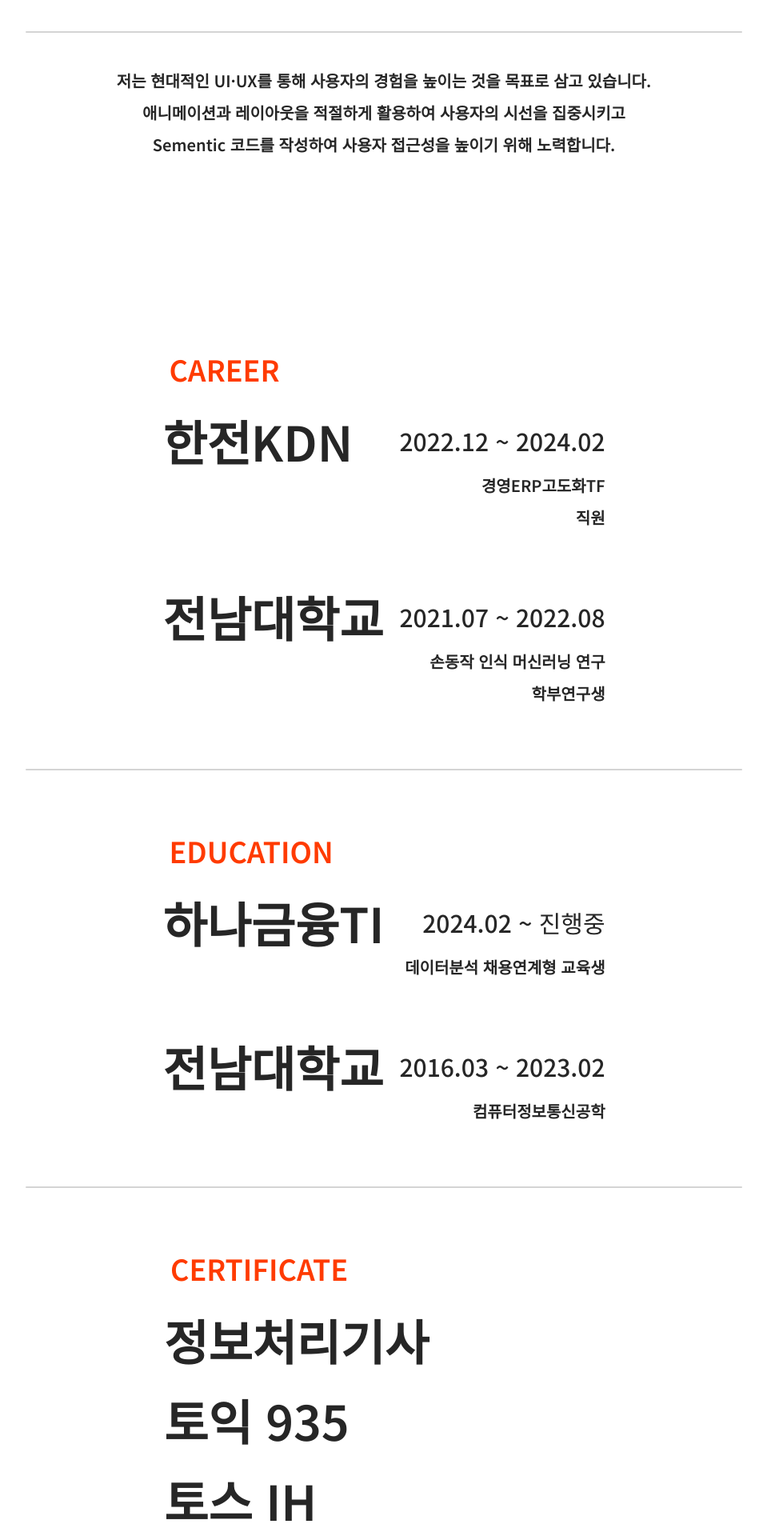
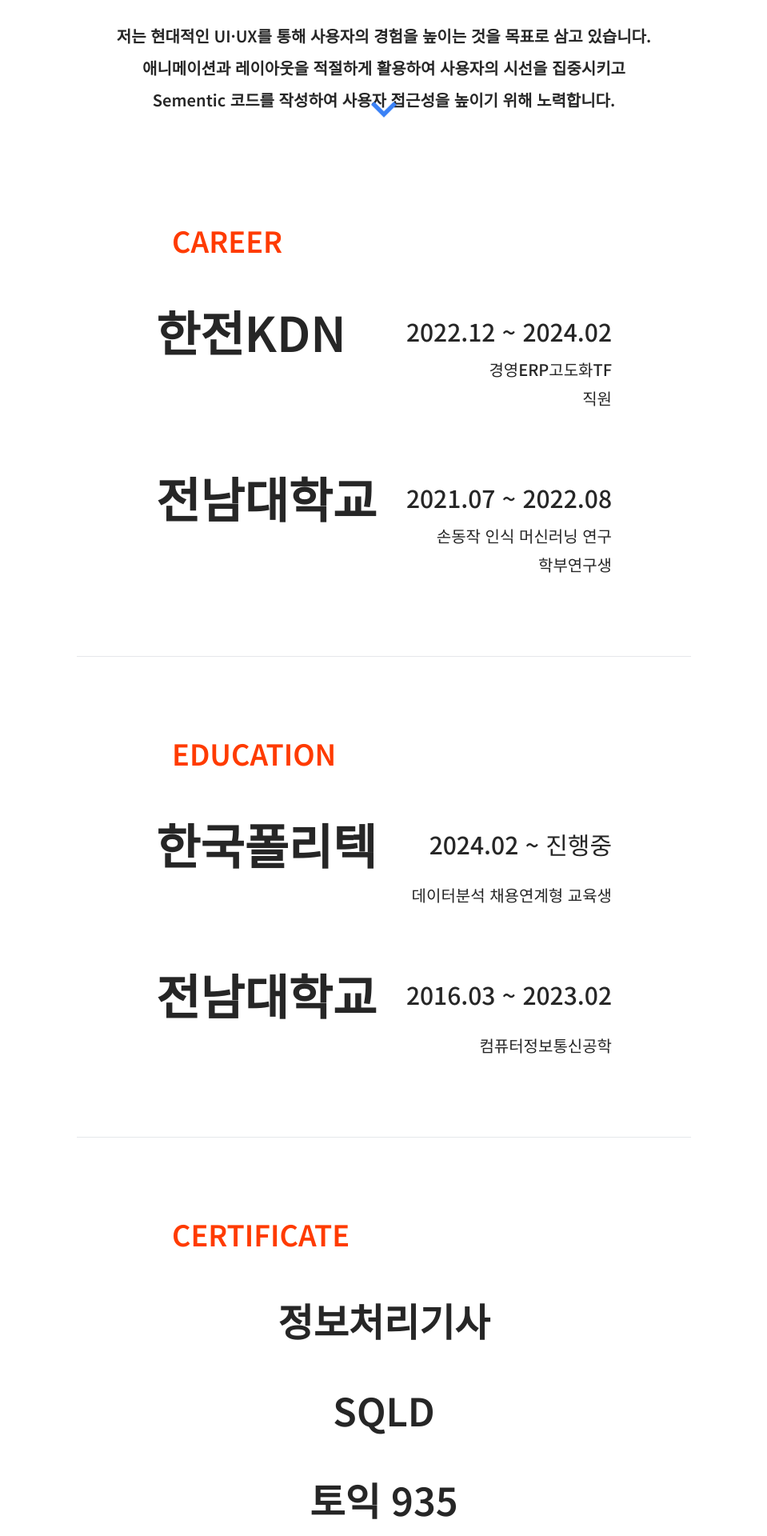
Before and after one commit to mrbonk97/mrbonk97.github.io, a Next.js app: page /about-me in a window 1280 px wide. Shown: the part 560-2480 px from the top of the page at 80% size, without its empty margins (160-1119 px from the left). Built offline with nearby package versions, Linux system fonts and the light colour scheme.

Commit message:
refactor : 소개 페이지 고도화

```diff
--- /dev/null
+++ b/app/(main)/about-me/_component/certi-list.tsx
@@ -0,0 +1,23 @@
+import { motion } from "framer-motion";
+
+interface CertiListProps {
+  idx: number;
+  title: string;
+}
+
+export const CertiList = ({ idx, title }: CertiListProps) => {
+  return (
+    <motion.li
+      initial={{ y: 20, opacity: 0 }}
+      whileInView={{
+        y: 0,
+        opacity: 1,
+        transition: { duration: 0.3, delay: idx * 0.1, ease: "easeInOut" },
+      }}
+      viewport={{ once: true }}
+      className="text-center text-5xl font-semibold"
+    >
+      {title}
+    </motion.li>
+  );
+};
--- /dev/null
+++ b/app/(main)/about-me/_component/info-list.tsx
@@ -0,0 +1,42 @@
+import { motion } from "framer-motion";
+interface InfoListProps {
+  title: string;
+  duration: string;
+  info1: string;
+  info2?: string;
+}
+
+export const InfoList = ({ title, duration, info1, info2 }: InfoListProps) => {
+  return (
+    <motion.li
+      initial={{ y: 20, opacity: 0 }}
+      whileInView={{
+        y: 0,
+        opacity: 1,
+        transition: { duration: 0.3, delay: 0.2, ease: "easeInOut" },
+      }}
+      viewport={{ once: true }}
+    >
+      <div className="flex items-center justify-between">
+        <span className="text-2xl sm:text-4xl md:text-5xl xl:text-6xl font-semibold">
+          {title}
+        </span>
+        <span className="text-base sm:text-2xl md:text-3xl font-medium">
+          {duration}
+        </span>
+      </div>
+      <span
+        className={`${
+          info2 ? "mt-1" : "mt-5"
+        } block text-base sm:text-lg xl:text-xl font-medium text-right`}
+      >
+        {info1}
+      </span>
+      {info2 && (
+        <span className="mt-2 block text-base sm:text-lg xl:text-xl font-medium text-right">
+          {info2}
+        </span>
+      )}
+    </motion.li>
+  );
+};
--- /dev/null
+++ b/app/(main)/about-me/_component/section.tsx
@@ -0,0 +1,27 @@
+import { motion } from "framer-motion";
+interface SectionProps {
+  title: string;
+  children: React.ReactNode;
+}
+
+export const AboutMeSection = ({ title, children }: SectionProps) => {
+  return (
+    <section className="w-full flex justify-center">
+      <div className="px-10 max-w-[500px] md:max-w-[650px] w-full">
+        <motion.h2
+          initial={{ y: 20, opacity: 0 }}
+          whileInView={{
+            y: 0,
+            opacity: 1,
+            transition: { duration: 0.3, delay: 0.3, ease: "easeInOut" },
+          }}
+          viewport={{ once: true }}
+          className="sm:pl-5 mb-16 text-center sm:text-left text-3xl sm:text-4xl font-semibold text-primary-400"
+        >
+          {title}
+        </motion.h2>
+        {children}
+      </div>
+    </section>
+  );
+};
--- a/app/(main)/about-me/page.tsx
+++ b/app/(main)/about-me/page.tsx
@@ -1,233 +1,113 @@
-'use client';
-import { easeIn, motion } from 'framer-motion';
-import { useEffect, useRef, useState } from 'react';
+"use client";
+import { motion } from "framer-motion";
+import { useEffect, useRef, useState } from "react";
+import { InfoList } from "./_component/info-list";
+import { CertiList } from "./_component/certi-list";
+import { AboutMeSection } from "./_component/section";
+import { Separator } from "@/components/separator";
+import { MdKeyboardArrowDown } from "react-icons/md";
+import { CERTI_LIST, EDU_LIST, WORK_LIST } from "@/constants";
 
 const ProfilePage = () => {
   const ref = useRef<HTMLDivElement>(null);
   const [isLoaded, setIsLoaded] = useState(false);
 
-  const variants = {
-    hidden: {
-      opacity: 0,
-      y: 50,
-    },
-    smooth: {
-      opacity: 1,
-      y: 0,
-      transition: {
-        duration: 0.7,
-        delay: 0.5,
-      },
-    },
-    smooth2: {
-      opacity: 1,
-      y: 0,
-      transition: {
-        duration: 0.7,
-        delay: 0.3,
-      },
-    },
-
-    seperator1: {
-      width: '70%',
-      y: 0,
-      transition: {
-        duration: 0.3,
-        delay: 0.9,
-        ease: easeIn,
-      },
-    },
-    seperator2: {
-      width: '70%',
-      y: 0,
-      transition: {
-        duration: 0.3,
-        delay: 0.3,
-        ease: easeIn,
-      },
-    },
-    separatorHidden: {
-      width: 0,
-      y: 1,
-    },
-    smoothDelay: {
-      opacity: 1,
-      y: 0,
-      transition: {
-        duration: 0.7,
-        delay: 0.7,
-      },
-    },
-    smoothDelay2: {
-      opacity: 1,
-      y: 0,
-      transition: {
-        duration: 0.7,
-        delay: 0.2,
-      },
-    },
-  };
   useEffect(() => {
-    ref.current!.style.width = '0';
+    ref.current!.style.width = "0";
     setTimeout(() => {
       setIsLoaded(true);
     }, 1000);
   }, []);
 
+  if (!isLoaded) {
     return (
-    <>
-      {!isLoaded && <div className='fixed w-screen h-screen bg-primary-400 duration-1000 z-50' ref={ref} />}
-      <main className='flex flex-col items-center'>
-        <section className='mt-20 xl:mt-52 w-full flex flex-col items-center justify-center'>
+      <div
+        className="fixed w-screen h-screen bg-primary-400 duration-1000 z-50"
+        ref={ref}
+      />
+    );
+  }
+
+  return (
+    <main className="min-h-full h-full">
+      <section className="mb-10 relative min-h-[800px] h-full w-full flex flex-col items-center pt-16 xl:pt-40">
         <motion.h1
-            className='text-4xl xl:text-7xl font-bold'
-            variants={variants}
-            initial='hidden'
-            whileInView='smooth'
+          className="text-4xl md:text-5xl lg:text-6xl xl:text-7xl font-bold text-center md:text-left"
+          initial={{ y: 60, opacity: 0 }}
+          // prettier-ignore
+          whileInView={{ y: 0, opacity: 1, transition: {duration: 0.8, delay: 0.2, } }}
           viewport={{ once: true }}
-            style={{ lineHeight: 1.625 }}
+          style={{ lineHeight: "150%" }}
         >
           안녕하세요!
           <br />
-            <span className='text-blue-500'>프론트엔드</span> 개발자
+          <span className="text-blue-500">프론트엔드</span> 개발자
           <br />
-            지망생 <span className='text-blue-500'>김현석</span>입니다.
+          지망생 <span className="text-blue-500">김현석</span>입니다.
         </motion.h1>
-          <motion.div
-            className='w-3/4 h-0.5 rounded-full bg-neutral-300 my-10'
-            variants={variants}
-            initial='separatorHidden'
-            whileInView='seperator1'
-            viewport={{ once: true }}
-          />
+        <Separator width="60%" mt={50} mb={50} />
         <motion.p
-            className='px-10 text-sm xl:text-xl xl:leading-10 font-semibold text-center max-w-[750px]'
-            variants={variants}
-            initial='hidden'
-            whileInView='smoothDelay'
+          className="pb-16 px-10 text-sm xl:text-xl xl:leading-10 font-semibold text-center max-w-[750px]"
+          initial={{ y: 40, opacity: 0 }}
+          // prettier-ignore
+          whileInView={{ y: 0, opacity: 1, transition: {duration: 0.6, delay: 0.7, } }}
           viewport={{ once: true }}
         >
-            저는 현대적인 UI·UX를 통해 사용자의 경험을 높이는 것을 목표로 삼고 있습니다. 애니메이션과 레이아웃을
-            적절하게 활용하여 사용자의 시선을 집중시키고 Sementic 코드를 작성하여 사용자 접근성을 높이기 위해
+          저는 현대적인 UI·UX를 통해 사용자의 경험을 높이는 것을 목표로 삼고
+          있습니다. 애니메이션과 레이아웃을 적절하게 활용하여 사용자의 시선을
+          집중시키고 Sementic 코드를 작성하여 사용자 접근성을 높이기 위해
           노력합니다.
         </motion.p>
+        <motion.div
+          initial={{ y: 30, opacity: 0 }}
+          //prettier-ignore
+          whileInView={{y: 0, opacity: 1, transition: {duration: 0.4, delay: 1.2, ease:'easeIn'}}}
+          viewport={{ once: true }}
+          className="absolute bottom-14 flex justify-center text-blue-500"
+        >
+          <MdKeyboardArrowDown className="animate-bounce" size={64} />
+        </motion.div>
       </section>
-        <section className='w-full lg:w-auto mt-32 xl:mt-60 font-semibold max-w-[600px]'>
-          <motion.h2
-            className='pl-2 text-center lg:text-left text-2xl lg:text-4xl text-primary-400 mb-10'
-            variants={variants}
-            initial='hidden'
-            whileInView='smoothDelay2'
-            viewport={{ once: true }}
-          >
-            CAREER
-          </motion.h2>
-          <motion.article
-            className='mt-8 space-y-3 px-10 lg:px-0'
-            variants={variants}
-            initial='hidden'
-            whileInView='smooth2'
-            viewport={{ once: true }}
-          >
-            <div className='flex items-center gap-5 justify-between'>
-              <h2 className='text-3xl lg:text-6xl'>한전KDN</h2>
-              <h3 className='text-xl lg:text-3xl font-medium'>2022.12 ~ 2024.02</h3>
-            </div>
-            <h3 className='text-xl text-right px-1 lg:px-0'>경영ERP고도화TF</h3>
-            <h3 className='text-xl text-right px-1 lg:px-0'>직원</h3>
-          </motion.article>
-          <motion.article
-            className='mt-20 space-y-3 px-10 lg:px-0'
-            variants={variants}
-            initial='hidden'
-            whileInView='smooth2'
-            viewport={{ once: true }}
-          >
-            <div className='flex items-center gap-5 justify-between'>
-              <h2 className='text-3xl lg:text-6xl'>전남대학교</h2>
-              <h3 className='text-xl lg:text-3xl font-medium'>2021.07 ~ 2022.08</h3>
-            </div>
-            <h3 className='text-xl text-right'>손동작 인식 머신러닝 연구</h3>
-            <h3 className='text-xl text-right'>학부연구생</h3>
-          </motion.article>
-        </section>
-        <motion.div
-          className='w-3/4 h-0.5 rounded-full bg-neutral-300 my-20'
-          variants={variants}
-          initial='separatorHidden'
-          whileInView='seperator2'
-          viewport={{ once: true }}
+
+      <AboutMeSection title="CAREER">
+        <ul className="space-y-10 sm:space-y-14 md:space-y-20">
+          {WORK_LIST.map((item) => (
+            <InfoList
+              key={item.title}
+              title={item.title}
+              duration={item.duration}
+              info1={item.info1}
+              info2={item.info2}
             />
-        <section className='w-full lg:w-auto font-semibold max-w-[600px]'>
-          <motion.h2
-            className='pl-2 text-center lg:text-left text-2xl lg:text-4xl text-primary-400 mb-10'
-            variants={variants}
-            initial='hidden'
-            whileInView='smoothDelay2'
-            viewport={{ once: true }}
-          >
-            EDUCATION
-          </motion.h2>
-          <motion.article
-            className='mt-8 space-y-3 px-10 lg:px-0'
-            variants={variants}
-            initial='hidden'
-            whileInView='smooth2'
-            viewport={{ once: true }}
-          >
-            <div className='flex items-center gap-5 justify-between'>
-              <h2 className='text-3xl lg:text-6xl'>하나금융TI</h2>
-              <h3 className='text-xl lg:text-3xl font-medium'>2024.02 ~ 진행중</h3>
-            </div>
-            <h3 className='text-xl text-right'>데이터분석 채용연계형 교육생</h3>
-          </motion.article>
-          <motion.article
-            className='mt-20 space-y-3 px-10 lg:px-0'
-            variants={variants}
-            initial='hidden'
-            whileInView='smooth2'
-            viewport={{ once: true }}
-          >
-            <div className='flex items-center gap-5 justify-between'>
-              <h2 className='text-3xl lg:text-6xl'>전남대학교</h2>
-              <h3 className='text-xl lg:text-3xl font-medium'>2016.03 ~ 2023.02</h3>
-            </div>
-            <h3 className='text-xl text-right'>컴퓨터정보통신공학</h3>
-          </motion.article>
-        </section>
-        <motion.div
-          className='w-3/4 h-0.5 rounded-full bg-neutral-300 my-20'
-          variants={variants}
-          initial='separatorHidden'
-          whileInView='seperator2'
-          viewport={{ once: true }}
+          ))}
+        </ul>
+      </AboutMeSection>
+
+      <Separator width="60%" mt={100} mb={100} />
+
+      <AboutMeSection title="EDUCATION">
+        <ul className="space-y-10 sm:space-y-14 md:space-y-20">
+          {EDU_LIST.map((item) => (
+            <InfoList
+              key={item.title}
+              title={item.title}
+              duration={item.duration}
+              info1={item.info1}
             />
-        <section className='w-full lg:w-[550px] font-semibold mb-40 max-w-[600px]'>
-          <motion.h2
-            className='pl-2 text-center lg:text-left text-2xl lg:text-4xl text-primary-400 mb-10'
-            variants={variants}
-            initial='hidden'
-            whileInView='smoothDelay2'
-            viewport={{ once: true }}
-          >
-            CERTIFICATE
-          </motion.h2>
-          <motion.article
-            className='mt-8 space-y-14'
-            variants={variants}
-            initial='hidden'
-            whileInView='smooth2'
-            viewport={{ once: true }}
-          >
-            <hgroup className='px-10 lg:px-0'>
-              <h3 className='text-3xl lg:text-6xl text-center lg:text-left'>정보처리기사</h3>
-              <h3 className='mt-10 text-3xl lg:text-6xl text-center lg:text-left'>토익 935</h3>
-              <h3 className='mt-10 text-3xl lg:text-6xl text-center lg:text-left'>토스 IH</h3>
-            </hgroup>
-          </motion.article>
-        </section>
+          ))}
+        </ul>
+      </AboutMeSection>
+
+      <Separator width="60%" mt={100} mb={100} />
+
+      <AboutMeSection title="CERTIFICATE">
+        <ul className="mb-40 space-y-10 sm:space-y-14 md:space-y-16">
+          {CERTI_LIST.map((item) => (
+            <CertiList title={item.title} idx={item.idx} key={item.idx} />
+          ))}
+        </ul>
+      </AboutMeSection>
     </main>
-    </>
   );
 };
 
--- /dev/null
+++ b/components/separator.tsx
@@ -0,0 +1,27 @@
+import { motion } from "framer-motion";
+interface SeparatorProps {
+  mt?: number;
+  mb?: number;
+  width?: string;
+}
+export const Separator = ({
+  mt = 32,
+  mb = 32,
+  width = "80%",
+}: SeparatorProps) => {
+  return (
+    <motion.div
+      initial={{ width: 0 }}
+      whileInView={{
+        width: "100%",
+        opacity: 1,
+        transition: { duration: 0.3, ease: "easeIn", delay: 0.2 },
+      }}
+      viewport={{ once: true }}
+      className="w-full flex justify-center"
+      style={{ marginTop: mt, marginBottom: mb }}
+    >
+      <div className="border-t-[1.5px]" style={{ width: width }} />
+    </motion.div>
+  );
+};
--- a/constants/index.ts
+++ b/constants/index.ts
@@ -48,3 +48,38 @@
     image: "/0u.png",
   },
 ];
+
+export const WORK_LIST = [
+  {
+    title: "한전KDN",
+    duration: "2022.12 ~ 2024.02",
+    info1: "경영ERP고도화TF",
+    info2: "직원",
+  },
+  {
+    title: "전남대학교",
+    duration: "2021.07 ~ 2022.08",
+    info1: "손동작 인식 머신러닝 연구",
+    info2: "학부연구생",
+  },
+];
+
+export const EDU_LIST = [
+  {
+    title: "한국폴리텍",
+    duration: "2024.02 ~ 진행중",
+    info1: "데이터분석 채용연계형 교육생",
+  },
+  {
+    title: "전남대학교",
+    duration: "2016.03 ~ 2023.02",
+    info1: "컴퓨터정보통신공학",
+  },
+];
+
+export const CERTI_LIST = [
+  { title: "정보처리기사", idx: 0 },
+  { title: "SQLD", idx: 1 },
+  { title: "토익 935", idx: 2 },
+  { title: "토스 IH", idx: 3 },
+];
```
Lines whose indentation alone changed are shown as unchanged.
